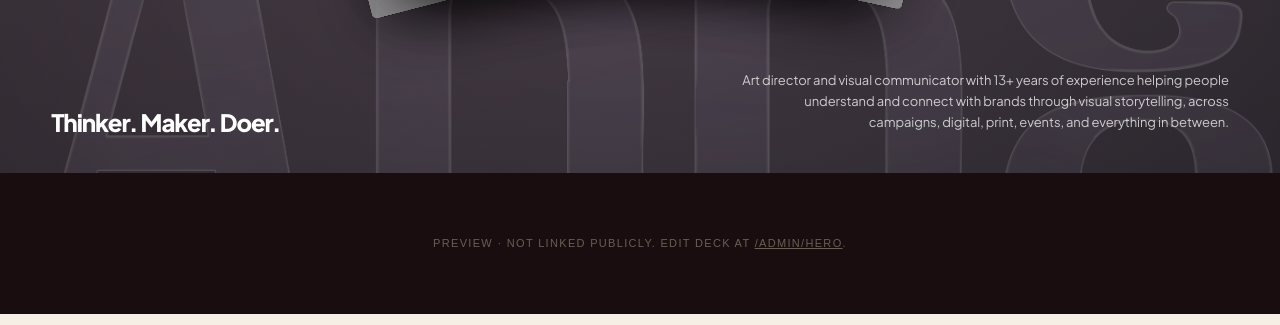
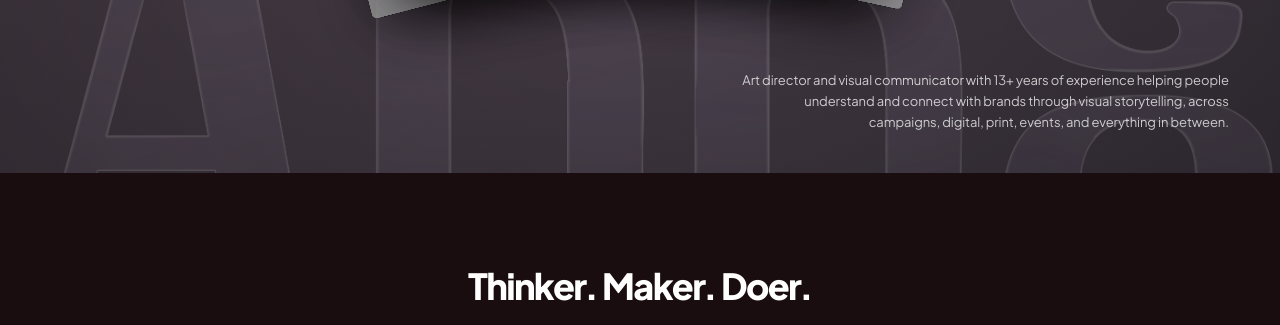
Before and after one commit to samanthaahhee/sams-portfolio, a Next.js app: page /hero-preview in a window 1280 px wide. Shown: the part 627-952 px from the top of the page. Built offline with nearby package versions, Linux system fonts and the light colour scheme; grey boxes are pictures that could not be loaded; a web font is replaced by a local one.

Commit message:
Move 'Thinker. Maker. Doer.' into its own block below the hero

```diff
--- a/src/app/hero-preview/page.tsx
+++ b/src/app/hero-preview/page.tsx
@@ -47,7 +47,15 @@ export default async function HeroPreview() {
   return (
     <div className="bg-[#1a0d10] text-white">
       <HeroCardDeck cards={cards} />
-      <div className="px-[var(--spacing-page)] py-12 md:py-16 text-center">
+
+      {/* Tagline — own block below the hero */}
+      <section className="px-[var(--spacing-page)] py-16 md:py-24 text-center">
+        <p className="font-display text-2xl md:text-4xl font-semibold text-white">
+          Thinker. Maker. Doer.
+        </p>
+      </section>
+
+      <div className="px-[var(--spacing-page)] pb-12 md:pb-16 text-center">
         <p className="font-mono text-[color:var(--meta)] text-[10px] uppercase tracking-[0.14em]">
           Preview · not linked publicly. Edit deck at{" "}
           <a href="/admin/hero" className="underline">
--- a/src/components/hero-card-deck.tsx
+++ b/src/components/hero-card-deck.tsx
@@ -213,12 +213,9 @@ export function HeroCardDeck({
         </nav>
       </div>
 
-      {/* ── Bottom-left tagline + bottom-right bio ───────────────── */}
-      <div className="absolute bottom-0 left-0 right-0 z-30 grid grid-cols-1 md:grid-cols-2 gap-6 md:gap-10 px-[var(--spacing-page)] pb-6 md:pb-10 text-white">
-        <p className="font-display text-lg md:text-2xl font-semibold self-end">
-          Thinker. Maker. Doer.
-        </p>
-        <p className="text-white/75 text-[12px] md:text-[13px] leading-relaxed max-w-[52ch] md:justify-self-end md:text-right">
+      {/* ── Bottom-right bio (tagline moved to its own block below) */}
+      <div className="absolute bottom-0 right-0 z-30 px-[var(--spacing-page)] pb-6 md:pb-10 text-white">
+        <p className="text-white/75 text-[12px] md:text-[13px] leading-relaxed max-w-[52ch] text-right">
           Art director and visual communicator with 13+ years of
           experience helping people understand and connect with brands
           through visual storytelling, across campaigns, digital,
```
